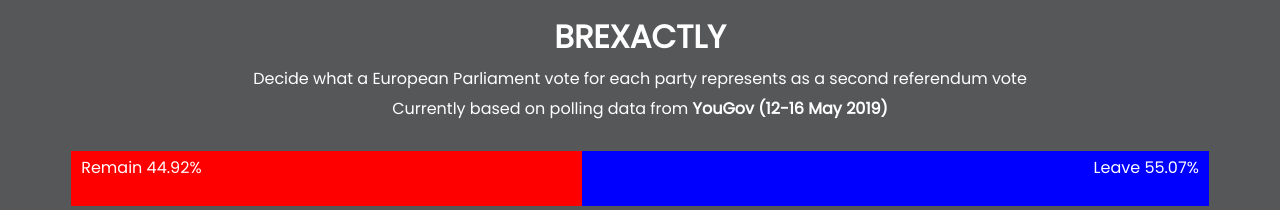
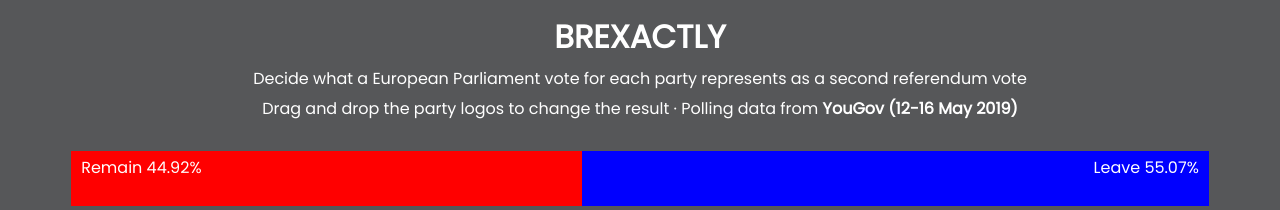
Before and after one commit to bird-ogd/brexactly, a plain HTML site: page index.html in a window 1280 px wide. Shown: the top 210 px of the page. Drawn offline with Linux system fonts and the light colour scheme.

Commit message:
Instructions

```diff
--- a/index.html
+++ b/index.html
@@ -10,7 +10,7 @@
 <body>
   <h1>BREXACTLY</h1>
   <p>Decide what a European Parliament vote for each party represents as a second referendum vote</p>
-  <p>Currently based on polling data from <a href="https://yougov.co.uk/topics/politics/articles-reports/2019/05/16/labour-and-tories-lose-majority-support-brexit-pro?utm_source=twitter&utm_medium=website_article&utm_campaign=European_VI_16_may_2019" target="_blank">YouGov (12-16 May 2019)</a></p>
+  <p>Drag and drop the party logos to change the result &middot; Polling data from <a href="https://yougov.co.uk/topics/politics/articles-reports/2019/05/16/labour-and-tories-lose-majority-support-brexit-pro?utm_source=twitter&utm_medium=website_article&utm_campaign=European_VI_16_may_2019" target="_blank">YouGov (12-16 May 2019)</a></p>
   <div id="bar">
     <div id="remain_bar"><div id="remain_text">Remain <span id="remain_perc"></span>%</div></div>
     <div id="leave_bar"><div id="leave_text">Leave <span id="leave_perc"></span>%</div></div>
```
